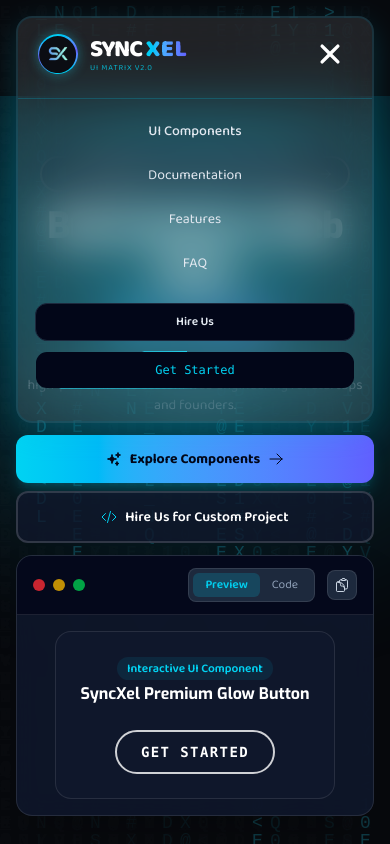
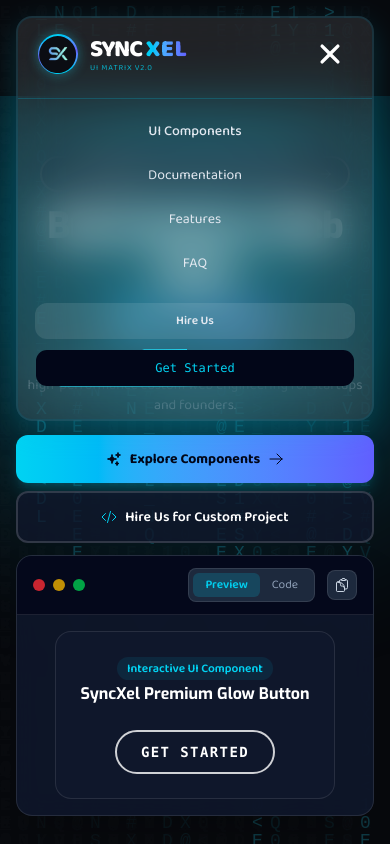
Before and after one commit to lakshan-beast/SyncXel, a React (Vite) app: page / in a window 390 px wide. Both pictures are taken after a click on the button 334 px from the left and 52 px from the top of the page. Shown: the top 844 px of the page. Built offline with nearby package versions, Linux system fonts and the light colour scheme.

Commit message:
feat: update button background color in NavBar for better visibility

```diff
--- a/src/components/NavBar.jsx
+++ b/src/components/NavBar.jsx
@@ -782,7 +782,7 @@
                   <motion.button
                     whileHover="hover"
                     whileTap={{ scale: 0.95 }}
-                    className="relative overflow-hidden w-full py-2.5 bg-slate-950 border border-slate-800 text-slate-200 font-semibold text-xs rounded-xl cursor-pointer group">
+                    className="relative overflow-hidden w-full py-2.5 bg-white/10 border-none border-slate-800 text-slate-200 font-semibold text-xs rounded-xl cursor-pointer group">
                     <span className="relative z-10 group-hover:text-slate-950 transition-colors">
                       Hire Us
                     </span>
```
